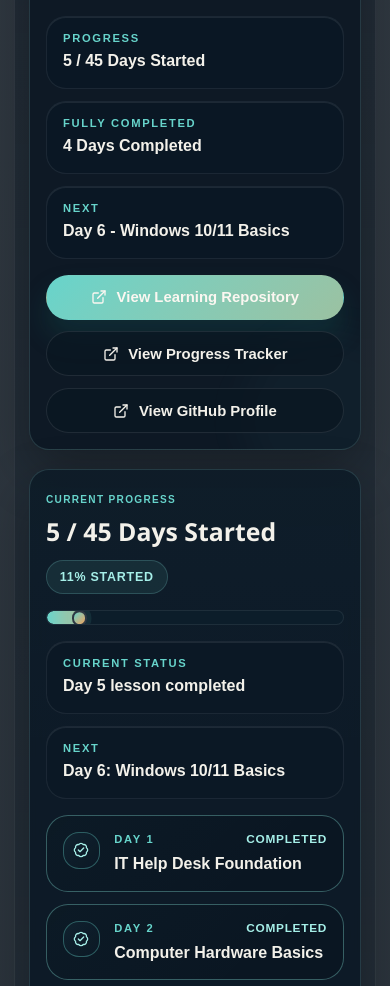
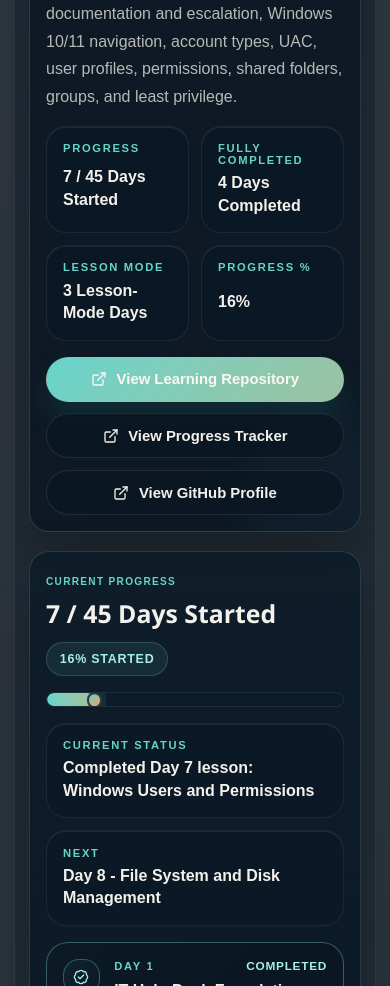
Before and after one commit to mahendra-04/portfolio-website, a React (Vite) app: page / in a window 390 px wide. Shown: the part 9260-10246 px from the top of the page. Built offline with nearby package versions, Linux system fonts and the light colour scheme; no server answers.

Commit message:
Update 45-day learning track progress

```diff
--- a/src/App.css
+++ b/src/App.css
@@ -1100,7 +1100,7 @@ main article[id] {
 
 .learning-track__snapshot {
   display: grid;
-  grid-template-columns: repeat(3, minmax(0, 1fr));
+  grid-template-columns: repeat(auto-fit, minmax(135px, 1fr));
   gap: 0.75rem;
 }
 
@@ -1288,6 +1288,18 @@ main article[id] {
 
 .learning-track__topic--next .learning-track__topic-icon {
   background: color-mix(in srgb, var(--accent-soft) 32%, transparent 68%);
+}
+
+.learning-track__topic--lesson {
+  border-color: color-mix(in srgb, var(--line-strong) 42%, var(--line) 58%);
+  background:
+    linear-gradient(135deg, color-mix(in srgb, var(--accent-soft) 10%, transparent 90%), transparent 100%),
+    color-mix(in srgb, var(--panel) 92%, transparent 8%);
+}
+
+.learning-track__topic--lesson .learning-track__topic-icon {
+  border-color: color-mix(in srgb, var(--line-strong) 44%, transparent 56%);
+  background: color-mix(in srgb, var(--accent-soft) 28%, transparent 72%);
 }
 
 .learning-track__topic--pending {
@@ -1997,7 +2009,6 @@ main article[id] {
     grid-template-columns: repeat(2, minmax(0, 1fr));
   }
 
-  .learning-track__snapshot,
   .learning-track__progress-notes,
   .learning-track__topics,
   .case-study-card__grid,
@@ -2684,7 +2695,7 @@ main article[id] {
   }
 
   .learning-track__skill-cloud {
-    grid-template-columns: 1fr;
+    grid-template-columns: repeat(2, minmax(0, 1fr));
   }
 
   .contact-map__content {
--- a/src/App.jsx
+++ b/src/App.jsx
@@ -88,8 +88,9 @@ const targetRoles = [
   "IT Support Technician",
 ];
 
-const learningTrackStartedDays = 5;
+const learningTrackStartedDays = 7;
 const learningTrackFullyCompletedDays = 4;
+const learningTrackLessonModeDays = 3;
 const learningTrackTotalDays = 45;
 const learningTrackProgressPercent = Math.round(
   (learningTrackStartedDays / learningTrackTotalDays) * 100,
@@ -110,22 +111,24 @@ const learningTrack = {
   subtitle: "Building real-world support skills for Tier 1 and Tier 2 IT roles.",
   progressLabel: `${learningTrackStartedDays} / ${learningTrackTotalDays} Days Started`,
   completedLabel: `${learningTrackFullyCompletedDays} Days Completed`,
-  status: "Day 5 lesson completed",
-  next: "Day 6: Windows 10/11 Basics",
+  lessonModeLabel: `${learningTrackLessonModeDays} Lesson-Mode Days`,
+  status: "Completed Day 7 lesson: Windows Users and Permissions",
+  next: "Day 8 - File System and Disk Management",
   repositoryHref: "https://github.com/mahendra-04/it-helpdesk-45-day-journey",
   githubHref: "https://github.com/mahendra-04",
   progressTrackerHref:
     "https://github.com/mahendra-04/it-helpdesk-45-day-journey/blob/main/progress-tracker.md",
   description:
-    "I am currently completing a structured 45-day IT Help Desk learning journey to build practical support skills for Tier 1 and Tier 2 roles. So far, I have completed the foundations of IT Help Desk, computer hardware basics, storage/RAM/boot concepts, peripherals and printers, and the hardware troubleshooting framework. I am using this public repository to document daily learning, hands-on checks, troubleshooting scenarios, and progress toward IT support roles.",
+    "I am currently completing a structured 45-day IT Help Desk learning journey to build practical support skills for Tier 1 and Tier 2 roles. So far, I have completed the foundations of IT Help Desk, computer hardware basics, storage/RAM/boot concepts, peripherals and printers, hardware troubleshooting, Windows basics, and Windows users and permissions. I am using this public repository to document learning progress, hands-on checks, troubleshooting notes, and preparation toward IT support roles.",
   focusSummary:
-    "What I have documented so far includes help desk terminology, Tier 1 vs Tier 2 support, ticket notes, computer hardware, Windows spec checks, storage/RAM/boot concepts, BIOS/UEFI settings, peripherals, printers, drivers, Device Manager, Print Spooler, diagnostic questions, one-change-at-a-time testing, documentation, and escalation notes.",
+    "Recent notes cover support terminology, Tier 1 vs Tier 2 support, ticket documentation, laptop/desktop hardware, Windows specs and slow-computer checks, storage/RAM/boot basics, BIOS/UEFI, peripherals, printers, Device Manager, Print Spooler, diagnostic questions, one-change-at-a-time testing, documentation and escalation, Windows 10/11 navigation, account types, UAC, user profiles, permissions, shared folders, groups, and least privilege.",
 };
 
 const learningTrackHighlights = [
   { label: "Progress", value: learningTrack.progressLabel },
   { label: "Fully Completed", value: learningTrack.completedLabel },
-  { label: "Next", value: "Day 6 - Windows 10/11 Basics" },
+  { label: "Lesson Mode", value: learningTrack.lessonModeLabel },
+  { label: "Progress %", value: `${learningTrack.progressPercent}%` },
 ];
 
 const learningTrackMilestones = [
@@ -156,12 +159,24 @@ const learningTrackMilestones = [
   {
     label: "Day 5",
     title: "Hardware Troubleshooting Framework",
-    text: "Lesson completed, practice pending after Day 7.",
+    text: "Lesson completed, additional practice later.",
     state: "pending",
   },
   {
     label: "Day 6",
     title: "Windows 10/11 Basics",
+    text: "Lesson Completed",
+    state: "lesson",
+  },
+  {
+    label: "Day 7",
+    title: "Windows Users and Permissions",
+    text: "Lesson Completed",
+    state: "lesson",
+  },
+  {
+    label: "Day 8",
+    title: "File System and Disk Management",
     text: "Next",
     state: "next",
   },
@@ -191,6 +206,16 @@ const learningTrackSkills = [
   "Hardware Troubleshooting",
   "Escalation",
   "Windows Basics",
+  "Control Panel",
+  "File Explorer",
+  "Task Manager",
+  "Windows Update",
+  "User Accounts",
+  "UAC",
+  "Permissions",
+  "User Profiles",
+  "Shared Folders",
+  "Least Privilege",
 ];
 
 // Main project cards rendered in the Work section. The first item becomes the
@@ -1205,6 +1230,7 @@ export default function App() {
                 aria-valuenow={learningTrack.currentDay}
                 aria-valuemin={0}
                 aria-valuemax={learningTrack.totalDays}
+                aria-valuetext={`${learningTrack.progressPercent}% of the 45-day track started`}
               >
                 <span
                   className="learning-track__progress-fill"
@@ -1237,10 +1263,12 @@ export default function App() {
                     <div className="learning-track__topic-icon" aria-hidden="true">
                       {milestone.state === "completed" ? (
                         <BadgeCheck size={16} />
+                      ) : milestone.state === "next" ? (
+                        <ArrowRight size={16} />
                       ) : milestone.state === "pending" ? (
                         <Ticket size={16} />
                       ) : (
-                        <ArrowRight size={16} />
+                        <FileText size={16} />
                       )}
                     </div>
                     <div className="learning-track__topic-copy">
@@ -1528,7 +1556,7 @@ export default function App() {
         className={`quick-track-button ${quickContactOpen ? "quick-message-button--hidden" : ""} ${
           !quickMessageReady ? "quick-message-button--hero" : ""
         }`}
-        aria-label="View Mahendra's current Day 5 of 45 IT Help Desk learning track progress"
+        aria-label={`View Mahendra's current Day ${learningTrack.currentDay} of ${learningTrack.totalDays} IT Help Desk learning track progress`}
         onClick={() => handleNavClick("track")}
       >
         <ArrowRight size={18} />
```
